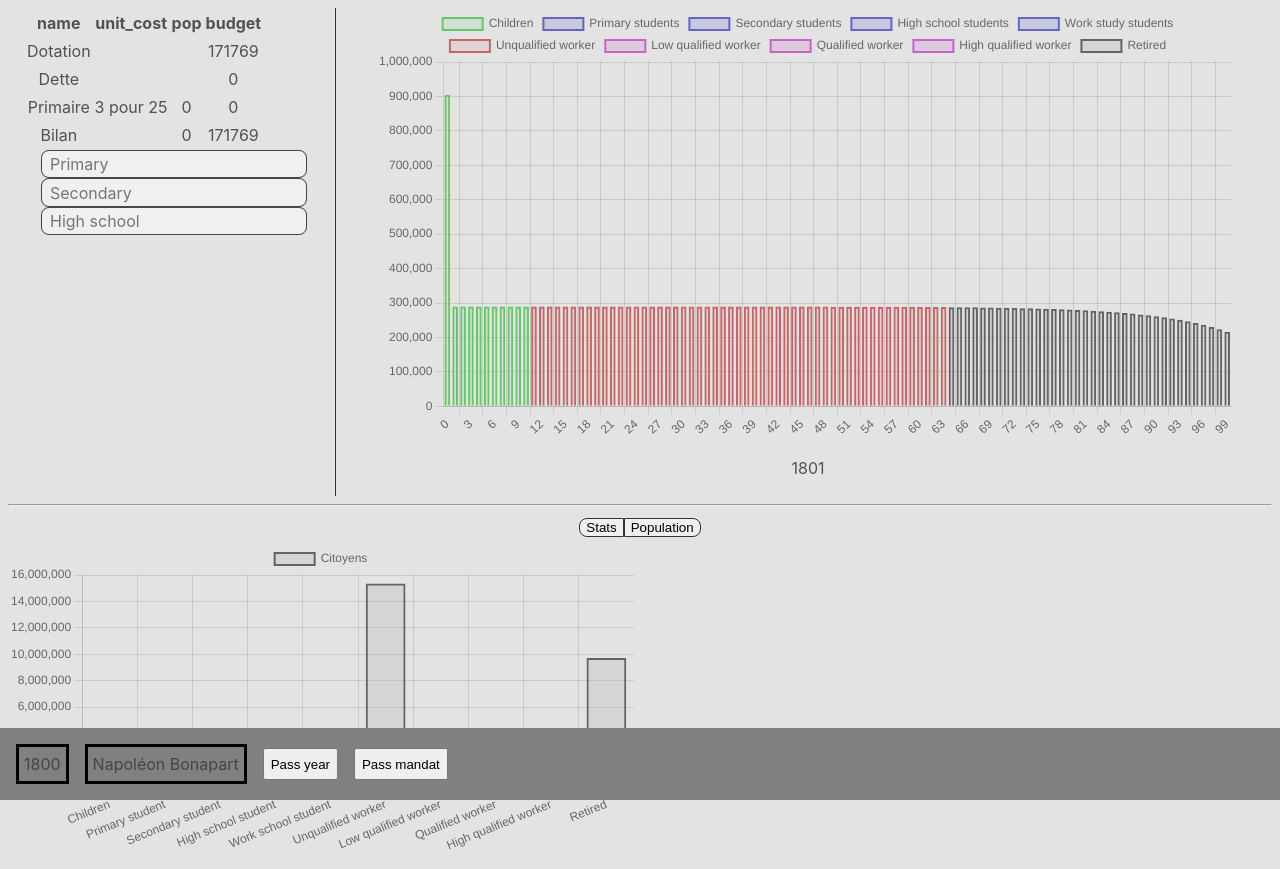
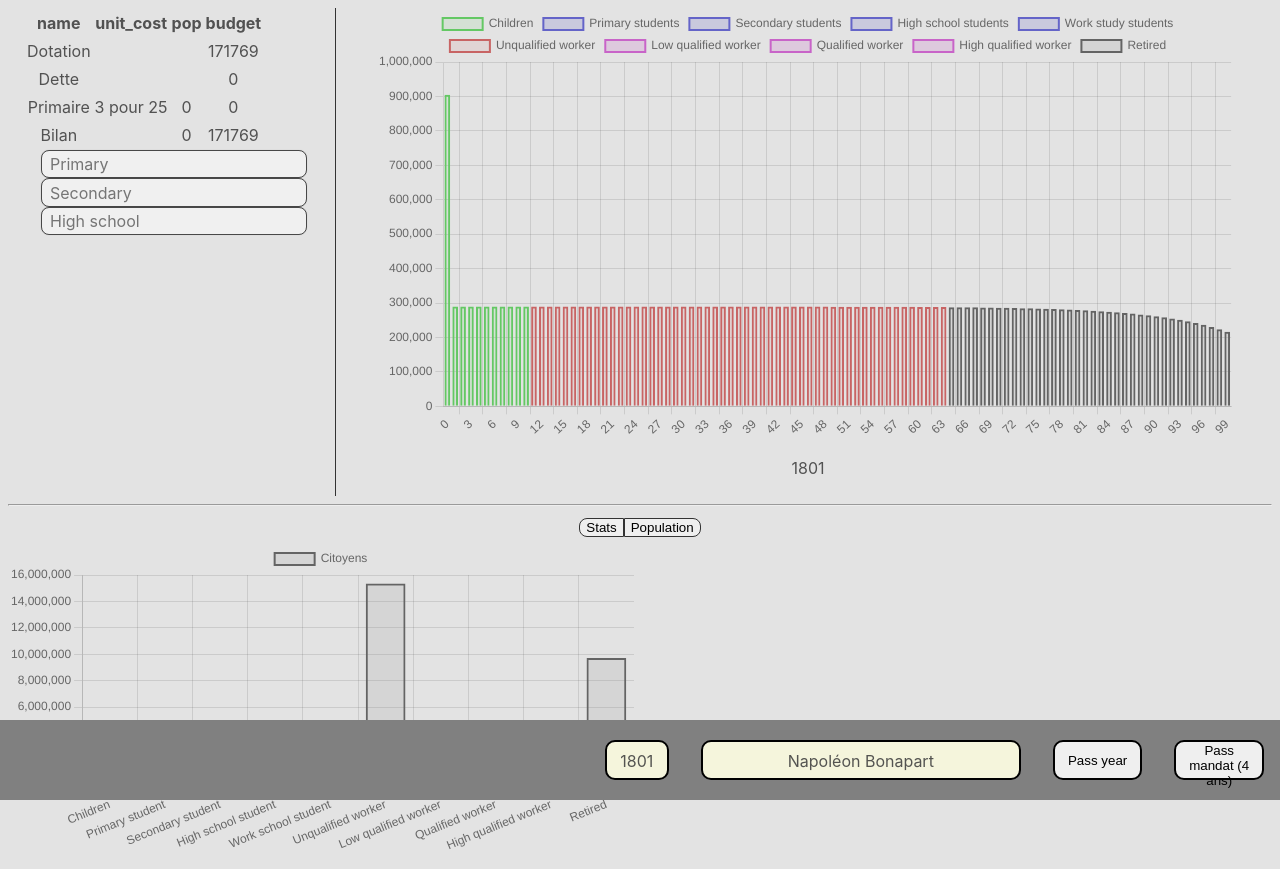
Before and after one commit to juliengossa/DemoDemo, a React (Vite) app: page / in a window 1280 px wide. Built offline with nearby package versions, Linux system fonts and the light colour scheme.

Commit message:
reglage de bug

```diff
--- a/src/App.tsx
+++ b/src/App.tsx
@@ -1,7 +1,7 @@
 import './App.css'
 import PopulationTable from "./components/PopulationTable.tsx";
 import PopulationChart from "./components/PopulationChart.tsx";
-import { SchoolData } from './models/Test.ts';
+import { SchoolData } from './models/SchoolData.ts';
 import { PassYear } from './components/PassYear.tsx';
 import StatsChart from "./components/StatsChart.tsx";
 import EducationTable from "./components/EducationTable.tsx";
--- a/src/components/PassYear.tsx
+++ b/src/components/PassYear.tsx
@@ -2,7 +2,7 @@ import { useEffect, useState } from "react"
 import Leader from '../json/leader.json'
 import UpdatData from "./UpdateData";
 import {GameData} from "../models/GameData.ts";
-import { SchoolData } from "../models/Test.ts";
+import { SchoolData } from "../models/SchoolData.ts";
 
 
 interface UpdateSchoolProps {
@@ -19,7 +19,7 @@ interface LeaderData {
 }
 
 export function PassYear(props: UpdateSchoolProps) {
-    const[year, setYear] = useState(1800)
+    const[year, setYear] = useState(props.gameData.year)
     const[leaderId, setLeaderId] = useState(0)
     const[leaderList, setLeaderList] = useState<LeaderData[]>(Leader)
     const[leader, setLeader] = useState<LeaderData>(leaderList[0])
@@ -57,6 +57,6 @@ export function PassYear(props: UpdateSchoolProps) {
         <p>{year}</p>
         <p>{leader.name}</p>
         <button onClick={() => updateData(1)}>Pass year</button>
-        <button onClick={() => updateData((leader.end-year)+1)}>Pass mandat</button>
+        <button onClick={() => updateData((leader.end-year)+1)}>Pass mandat {`(${(leader.end-year+1)} ans)`}</button>
     </div>
 }
--- a/src/components/UpdateData.tsx
+++ b/src/components/UpdateData.tsx
@@ -1,4 +1,4 @@
-import {SchoolData} from "../models/Test.ts"
+import {SchoolData} from "../models/SchoolData.ts"
 
 interface UpdateDataProps {
     schoolData : SchoolData
@@ -7,12 +7,12 @@ interface UpdateDataProps {
 
 export default function UpdateData(props : UpdateDataProps){
     function updateSchool() {
-        const teste = new SchoolData()
-        Object.assign(teste, props.schoolData)
-        teste.setPraimary(Number((document.getElementById("primary") as HTMLInputElement).value))
-        teste.setSecondary(Number((document.getElementById("secondary") as HTMLInputElement).value))
-        teste.setHigth(Number((document.getElementById("high-school") as HTMLInputElement).value))
-        props.setScholData(teste)
+        const newShoolData = new SchoolData()
+        Object.assign(newShoolData, props.schoolData)
+        newShoolData.setPraimary(Number((document.getElementById("primary") as HTMLInputElement).value))
+        newShoolData.setSecondary(Number((document.getElementById("secondary") as HTMLInputElement).value))
+        newShoolData.setHigth(Number((document.getElementById("high-school") as HTMLInputElement).value))
+        props.setScholData(newShoolData)
 
         console.log("primary " +props.schoolData.getPrimary())
         console.log("second " +props.schoolData.getSecondary())
--- a/src/index.css
+++ b/src/index.css
@@ -23,20 +23,40 @@
     display: flex;
     flex-direction: row;
     align-items: center;
+    justify-content:flex-end;
     background-color: gray;
     position: fixed;
     bottom: 0;
     left: 0;
     width: 100%;
+    height: 10%;
+}
+
+#passYear * {
+    margin: 1rem 0 1rem 0;
+    border: black solid;
+    border-radius: 10px;
+    border-width: 2px;
+    height: 2.5rem;
+    margin-left: 1rem;
+    margin-right: 1rem;
 }
 
 #passYear p {
-    margin-left: 1rem;
-    border: black solid;
-    padding: 5px;
+    background-color: beige;
+    text-align: center;
+    line-height: 2.4rem;
 }
 
+
 #passYear button {
-    margin-left: 1rem;
-    height: 2rem;
+    width: 7%;
 }
+
+#passYear :nth-child(2) {
+    width: 25%;
+}
+
+#passYear :nth-child(1) {
+    width: 5%;
+}
```
Also changed, not shown: src/models/SchoolData.ts (renamed from src/models/Test.ts).
